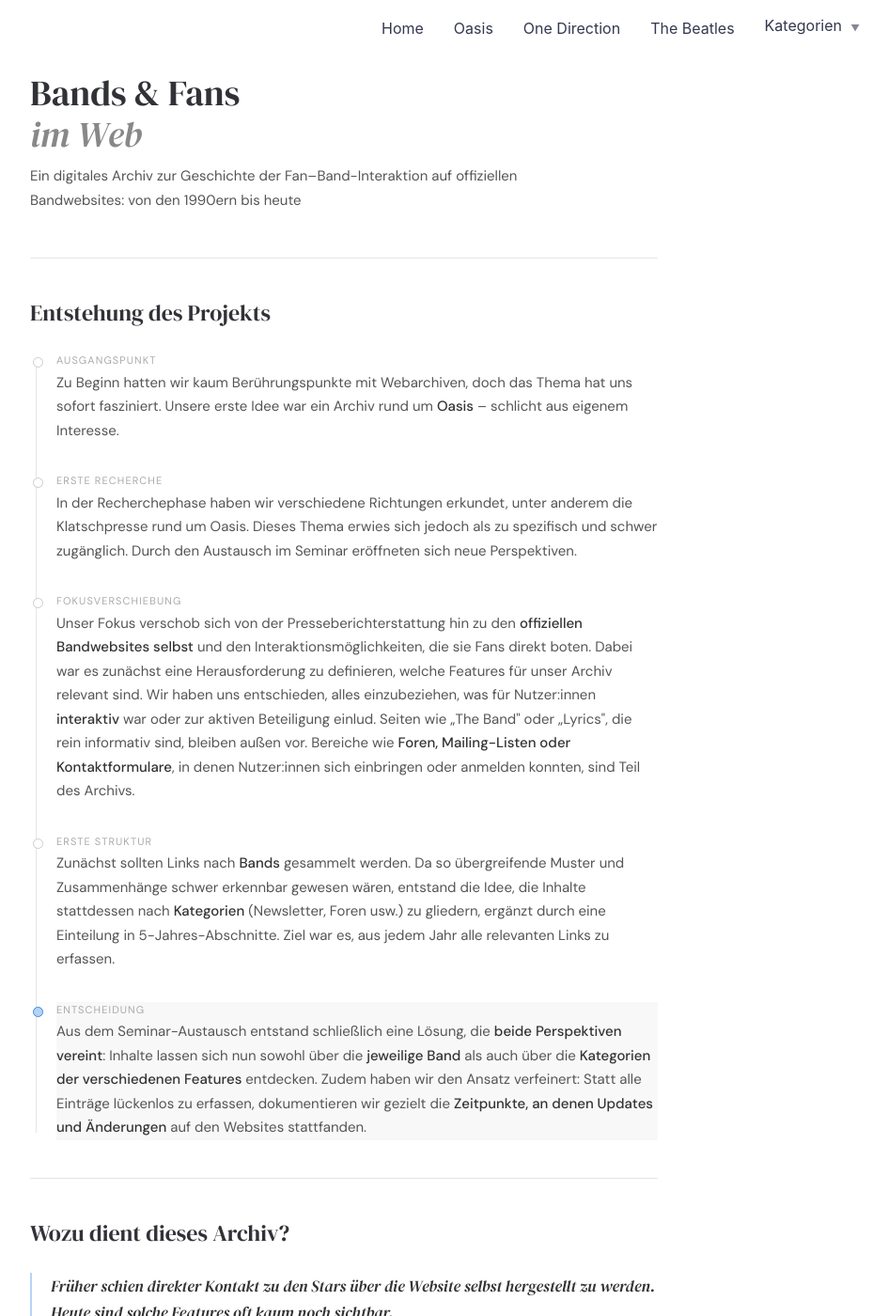
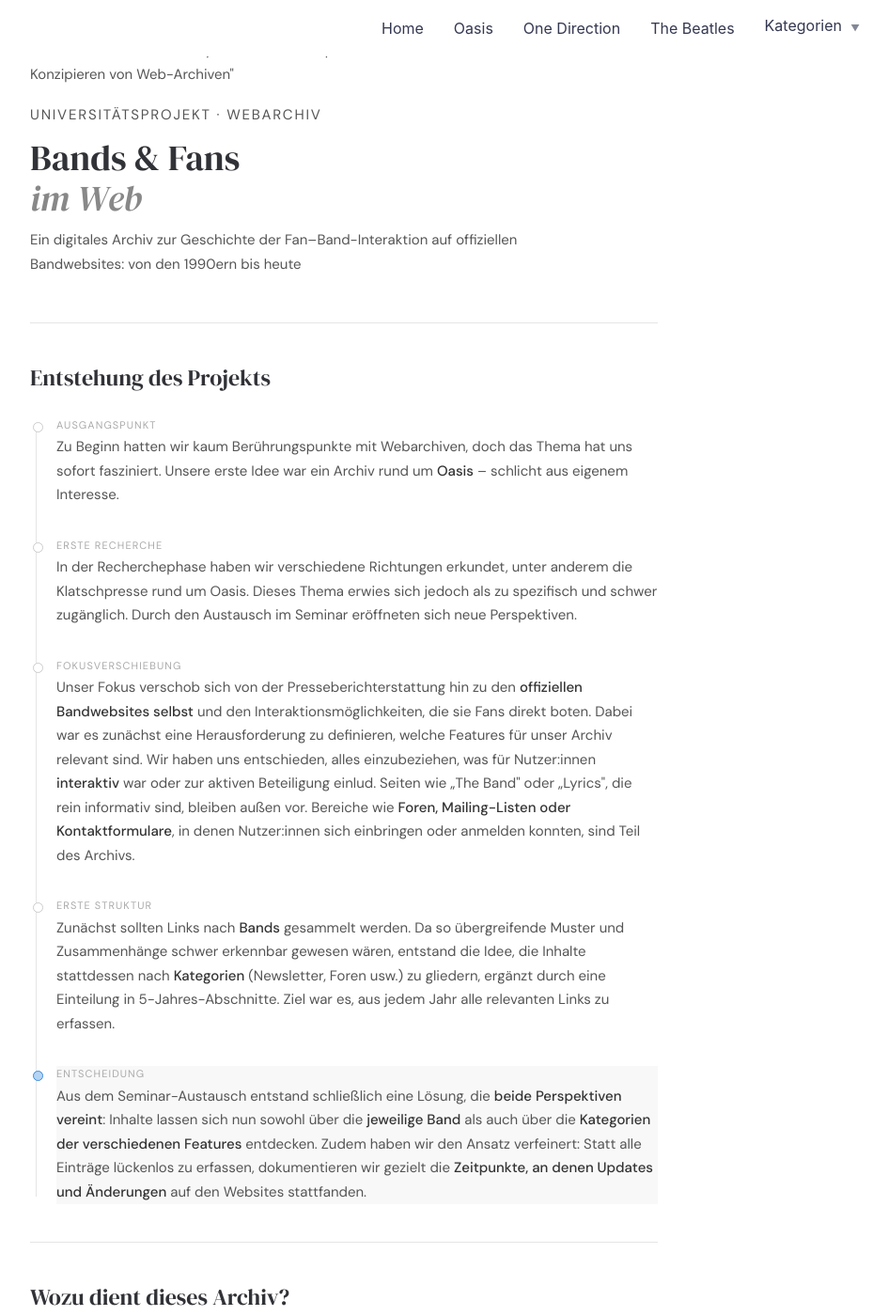
Before and after one commit to livklivk/Bands, a Jekyll site: the page built from _pages/ueber.html, in a window 1280 px wide and 1400 px high. Shown: the whole window at 94% size, without its empty margins (274-1219 px from the left). Built offline with Jekyll 4.4.1, drawn with Linux system fonts in a browser that asks for light colours.

Commit message:
About-Seite: Autor:innen-Hinweis ergänzt
Kleiner Credit-Hinweis oben auf der Über-Seite: Projekt erstellt von
Olivia Kinsey und Kiara Luca Leopold im Rahmen des Seminars "Kuratieren
und Konzipieren von Web-Archiven".

```diff
--- a/_pages/ueber.html
+++ b/_pages/ueber.html
@@ -14,6 +14,7 @@
     .about-page * { box-sizing: border-box; }
     .about-page { font-family: 'DM Sans', sans-serif; max-width: 700px; margin: 0 auto; padding: 2.5rem 1rem 4rem; }
     .eyebrow { font-size: 11px; letter-spacing: 0.12em; text-transform: uppercase; color: #999; margin-bottom: 0.75rem; }
+    .about-credit { font-size: 12px; color: #999; margin-bottom: 1rem; }
     .about-page h1 { font-family: 'DM Serif Display', serif; font-size: 38px; font-weight: 400; line-height: 1.15; margin-bottom: 0.5rem; }
     .about-page h1 em { font-style: italic; color: #888; }
     .about-subtitle { font-size: 16px; color: #555; line-height: 1.6; margin-bottom: 3rem; max-width: 520px; }
@@ -59,6 +60,7 @@
 
     <div class="about-wrap">
       <div class="about-page">
+        <p class="about-credit">Erschaffen von Olivia Kinsey &amp; Kiara Luca Leopold im Rahmen des Seminars „Kuratieren und Konzipieren von Web-Archiven"</p>
         <p class="eyebrow">Universitätsprojekt · Webarchiv</p>
         <h1>Bands &amp; Fans<br><em>im Web</em></h1>
         <p class="about-subtitle">Ein digitales Archiv zur Geschichte der Fan–Band-Interaktion auf offiziellen Bandwebsites: von den 1990ern bis heute</p>
```
